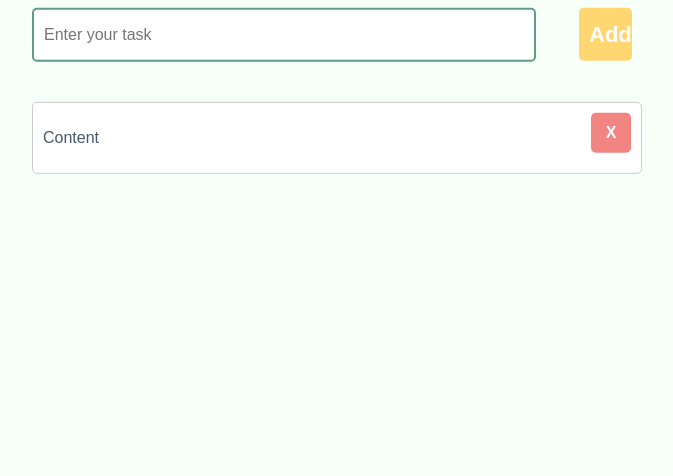
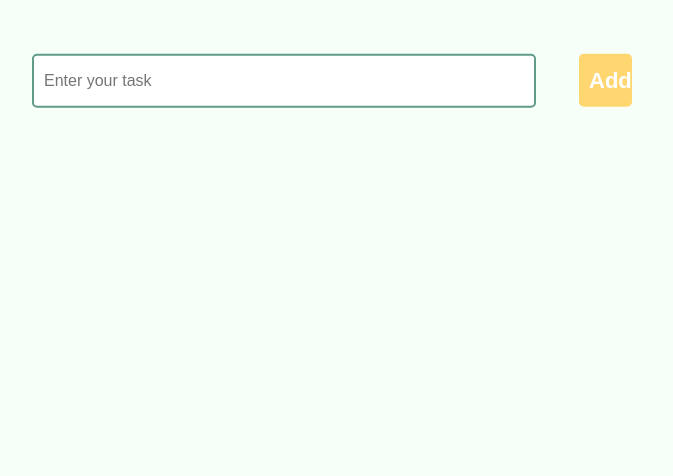
Before and after one commit to xiaoyazz/todo-list-app, a plain HTML site: page index.html in a window 1280 px wide. Shown: the part 324-800 px from the top of the page, without its empty margins (308-981 px from the left). Drawn offline with Linux system fonts and the light colour scheme; a web font is replaced by a local one.

Commit message:
resolve conflicts

```diff
--- a/index.html
+++ b/index.html
@@ -4,7 +4,6 @@
 -->
 <!DOCTYPE html>
 <html lang="en">
-
   <head>
     <meta charset="UTF-8" />
     <meta http-equiv="X-UA-Compatible" content="IE=edge" />
@@ -14,7 +13,8 @@
     <link rel="preconnect" href="https://fonts.gstatic.com" crossorigin />
     <link
       href="https://fonts.googleapis.com/css2?family=Fuzzy+Bubbles:wght@700&family=Roboto+Mono:ital,wght@1,200&family=Roboto:wght@100&display=swap"
-    rel="stylesheet" />
+      rel="stylesheet"
+    />
     <link rel="stylesheet" href="css/style.css" />
   </head>
 
@@ -29,8 +29,19 @@
       <div class="todo-list-body">
         <!-- Prompt the user to enter a task -->
         <form class="todo-enter-task">
-        <input class="txt-enter" id="task" type="text" placeholder="Enter your task" />
-        <input class="btn-add" id="add" type="button" value="Add" onclick="createTask()" />
+          <input
+            class="txt-enter"
+            id="task"
+            type="text"
+            placeholder="Enter your task"
+          />
+          <input
+            class="btn-add"
+            id="add"
+            type="button"
+            value="Add"
+            onclick="createTask()"
+          />
         </form>
 
         <!-- <div class="todo-select-category"> -->
@@ -49,14 +60,13 @@
 
         <!-- Show saved tasks -->
         <div class="todo-list-content" id="todo-list-content">
-        <div class="list-item">
+          <!-- <div class="list-item">
           <button>X</button>
           <p>Content</p>
-        </div>
+        </div> -->
         </div>
       </div>
     </div>
     <script src="js/script.js"></script>
   </body>
-
 </html>
```
Lines whose indentation alone changed are shown as unchanged.
